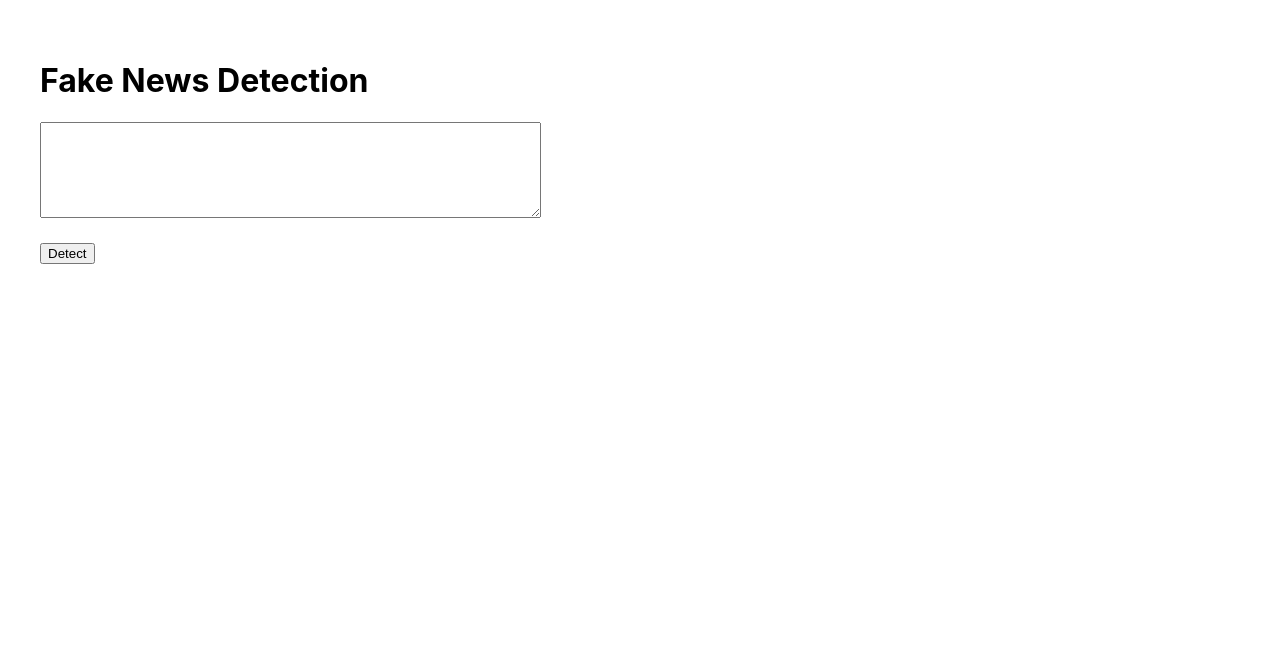
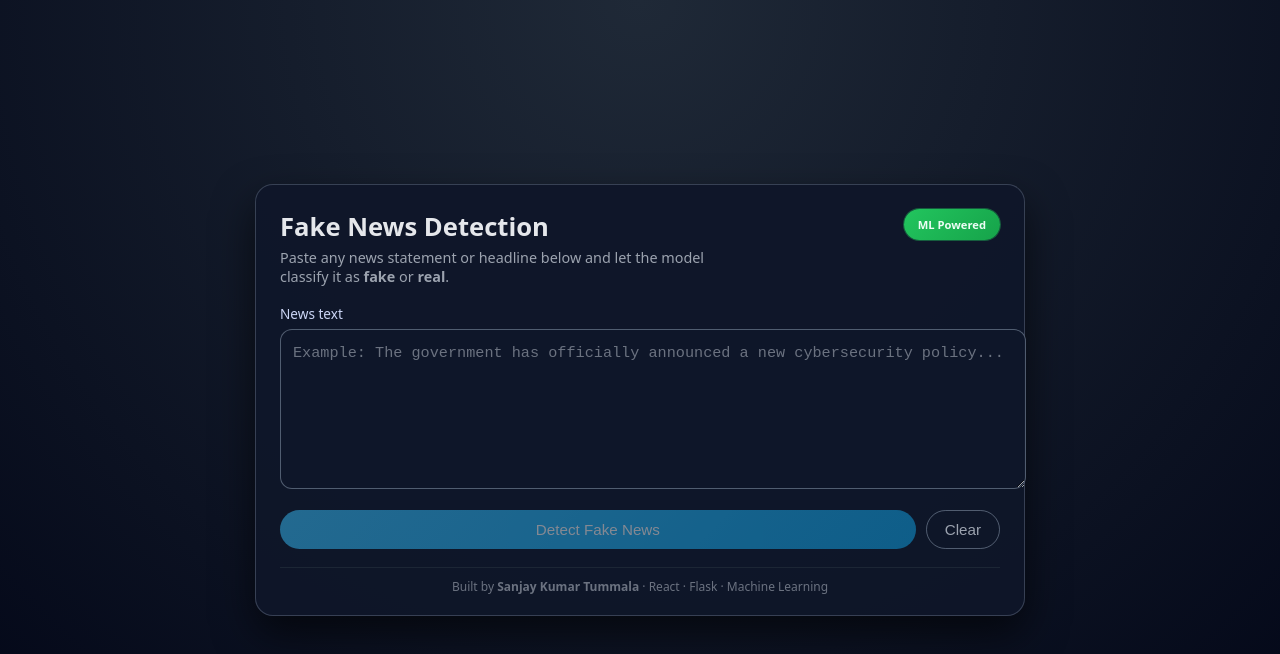
Before and after one commit to SanjayTummala/Fakenews-Detection-frontend, a React (Create React App) app: page / in a window 1280 px wide. Shown: the top 654 px of the page. Built offline with nearby package versions, Linux system fonts and the light colour scheme; no server answers.

Commit message:
Improved UI for fake news detector

```diff
--- a/src/App.css
+++ b/src/App.css
@@ -1,38 +1,284 @@
-.App {
-  text-align: center;
+/* Full-page background */
+.app {
+  min-height: 100vh;
+  margin: 0;
+  padding: 0;
+  background: radial-gradient(circle at top, #1f2937, #020617);
+  display: flex;
+  align-items: center;
+  justify-content: center;
+  font-family: system-ui, -apple-system, BlinkMacSystemFont, "Segoe UI",
+    sans-serif;
+  color: #e5e7eb;
 }
 
-.App-logo {
-  height: 40vmin;
-  pointer-events: none;
+/* Dark overlay for depth */
+.app-overlay {
+  width: 100%;
+  padding: 24px;
 }
 
-@media (prefers-reduced-motion: no-preference) {
-  .App-logo {
-    animation: App-logo-spin infinite 20s linear;
-  }
+/* Main card */
+.card {
+  max-width: 720px;
+  margin: 0 auto;
+  background: rgba(15, 23, 42, 0.95);
+  border-radius: 18px;
+  box-shadow: 0 18px 40px rgba(0, 0, 0, 0.6);
+  padding: 24px 24px 20px;
+  border: 1px solid rgba(148, 163, 184, 0.3);
 }
 
-.App-header {
-  background-color: #282c34;
-  min-height: 100vh;
+/* Header */
+.card-header {
   display: flex;
-  flex-direction: column;
+  justify-content: space-between;
+  align-items: flex-start;
+  gap: 16px;
+  margin-bottom: 18px;
+}
+
+.card-header h1 {
+  font-size: 1.6rem;
+  margin: 0 0 4px;
+}
+
+.subtitle {
+  margin: 0;
+  font-size: 0.9rem;
+  color: #9ca3af;
+  max-width: 460px;
+}
+
+/* Badge */
+.badge {
+  background: linear-gradient(135deg, #22c55e, #16a34a);
+  color: #ecfdf5;
+  padding: 8px 14px;
+  border-radius: 999px;
+  font-size: 0.7rem;
+  font-weight: 600;
+  white-space: nowrap;
+  box-shadow: 0 0 0 1px rgba(34, 197, 94, 0.4);
+}
+
+/* Label + textarea */
+.form-group {
+  margin-top: 12px;
+}
+
+.label {
+  display: block;
+  font-size: 0.85rem;
+  margin-bottom: 6px;
+  color: #cbd5f5;
+}
+
+.textarea {
+  width: 100%;
+  resize: vertical;
+  min-height: 130px;
+  max-height: 260px;
+  padding: 14px 12px;
+  border-radius: 12px;
+  border: 1px solid rgba(148, 163, 184, 0.5);
+  background: rgba(15, 23, 42, 0.9);
+  color: #e5e7eb;
+  font-size: 0.95rem;
+  outline: none;
+  transition: border 0.15s ease, box-shadow 0.15s ease, background 0.15s ease;
+}
+
+.textarea::placeholder {
+  color: #6b7280;
+}
+
+.textarea:focus {
+  border-color: #38bdf8;
+  box-shadow: 0 0 0 1px rgba(56, 189, 248, 0.6);
+  background: rgba(15, 23, 42, 1);
+}
+
+/* Buttons */
+.actions {
+  margin-top: 16px;
+  display: flex;
+  gap: 10px;
+  flex-wrap: wrap;
+}
+
+.btn {
+  border-radius: 999px;
+  padding: 10px 18px;
+  font-size: 0.95rem;
+  border: none;
+  cursor: pointer;
+  font-weight: 500;
+  display: inline-flex;
   align-items: center;
   justify-content: center;
-  font-size: calc(10px + 2vmin);
-  color: white;
+  gap: 6px;
+  transition: background 0.18s ease, transform 0.1s ease, opacity 0.15s ease;
 }
 
-.App-link {
-  color: #61dafb;
+.btn.primary {
+  background: linear-gradient(135deg, #38bdf8, #0ea5e9);
+  color: #f9fafb;
+  flex: 1;
 }
 
-@keyframes App-logo-spin {
-  from {
-    transform: rotate(0deg);
-  }
+.btn.primary:hover:not(:disabled) {
+  background: linear-gradient(135deg, #0ea5e9, #0284c7);
+  transform: translateY(-1px);
+}
+
+.btn.ghost {
+  background: transparent;
+  color: #9ca3af;
+  border: 1px solid rgba(148, 163, 184, 0.5);
+}
+
+.btn.ghost:hover:not(:disabled) {
+  background: rgba(30, 64, 175, 0.35);
+  color: #e5e7eb;
+}
+
+.btn:disabled {
+  opacity: 0.5;
+  cursor: default;
+}
+
+/* Loading spinner */
+.spinner-wrapper {
+  display: inline-flex;
+  align-items: center;
+  gap: 8px;
+}
+
+.spinner {
+  width: 14px;
+  height: 14px;
+  border-radius: 999px;
+  border: 2px solid rgba(248, 250, 252, 0.3);
+  border-top-color: #f9fafb;
+  animation: spin 0.6s linear infinite;
+}
+
+@keyframes spin {
   to {
     transform: rotate(360deg);
   }
 }
+
+/* Result box */
+.result-box {
+  margin-top: 18px;
+  padding: 14px 14px 10px;
+  border-radius: 14px;
+  border: 1px solid rgba(148, 163, 184, 0.4);
+  background: radial-gradient(circle at top left, #0f172a, #020617);
+  animation: fadeIn 0.25s ease-out;
+}
+
+.result-box.fake {
+  border-color: rgba(248, 113, 113, 0.9);
+  background: radial-gradient(circle at top left, #450a0a, #111827);
+}
+
+.result-box.real {
+  border-color: rgba(52, 211, 153, 0.9);
+  background: radial-gradient(circle at top left, #022c22, #020617);
+}
+
+.result-header {
+  display: flex;
+  justify-content: space-between;
+  align-items: center;
+  margin-bottom: 4px;
+}
+
+.pill {
+  display: inline-flex;
+  align-items: center;
+  padding: 4px 10px;
+  border-radius: 999px;
+  font-size: 0.7rem;
+  font-weight: 600;
+  text-transform: uppercase;
+  letter-spacing: 0.06em;
+  background: rgba(15, 23, 42, 0.9);
+  color: #e5e7eb;
+  border: 1px solid rgba(148, 163, 184, 0.6);
+}
+
+.result-box.fake .pill {
+  background: rgba(127, 29, 29, 0.8);
+  border-color: rgba(248, 113, 113, 0.9);
+  color: #fee2e2;
+}
+
+.result-box.real .pill {
+  background: rgba(6, 95, 70, 0.8);
+  border-color: rgba(52, 211, 153, 0.9);
+  color: #ccfbf1;
+}
+
+.result-text {
+  margin: 4px 0 2px;
+  font-size: 0.9rem;
+}
+
+.note {
+  margin: 2px 0 0;
+  font-size: 0.78rem;
+  color: #9ca3af;
+}
+
+/* Error box */
+.error-box {
+  margin-top: 14px;
+  padding: 10px 12px;
+  border-radius: 12px;
+  border: 1px solid rgba(248, 113, 113, 0.8);
+  background: rgba(127, 29, 29, 0.8);
+  color: #fee2e2;
+  font-size: 0.85rem;
+}
+
+/* Footer */
+.footer {
+  margin-top: 18px;
+  padding-top: 10px;
+  border-top: 1px solid rgba(31, 41, 55, 0.9);
+  font-size: 0.75rem;
+  color: #6b7280;
+  text-align: center;
+}
+
+/* Animations */
+@keyframes fadeIn {
+  from {
+    opacity: 0;
+    transform: translateY(6px);
+  }
+  to {
+    opacity: 1;
+    transform: translateY(0);
+  }
+}
+
+/* Responsive */
+@media (max-width: 640px) {
+  .card {
+    padding: 18px 16px 14px;
+  }
+
+  .card-header {
+    flex-direction: column;
+    align-items: flex-start;
+  }
+
+  .badge {
+    align-self: flex-start;
+  }
+}
--- a/src/App.js
+++ b/src/App.js
@@ -1,34 +1,140 @@
-import React, { useState } from 'react';
+import React, { useState } from "react";
+import "./App.css";
 
 function App() {
   const [text, setText] = useState("");
   const [result, setResult] = useState("");
+  const [loading, setLoading] = useState(false);
+  const [error, setError] = useState("");
 
-  const detect = async () => {
+  // Use deployed backend if available, otherwise fallback to local for development
+  const API_BASE =
+    process.env.REACT_APP_API_URL || "http://127.0.0.1:5000";
+
+  const handleDetect = async () => {
+    setError("");
+    setResult("");
+
+    if (!text.trim()) {
+      setError("Please enter some news text before detecting.");
+      return;
+    }
+
+    setLoading(true);
     try {
-      const res = await fetch(process.env.REACT_APP_API_URL + "/predict", {
+      const res = await fetch(`${API_BASE}/predict`, {
         method: "POST",
         headers: {
-          "Content-Type": "application/json"
+          "Content-Type": "application/json",
         },
-        body: JSON.stringify({ text })
+        body: JSON.stringify({ text }),
       });
 
+      if (!res.ok) {
+        throw new Error(`Server responded with ${res.status}`);
+      }
+
       const data = await res.json();
-      setResult(data.result);
-    } catch (error) {
-      console.error("Error:", error);
-      setResult("Error connecting to backend");
+      // expecting { result: "fake" } or { result: "real" }
+      setResult((data.result || "").toLowerCase());
+    } catch (err) {
+      console.error("Error:", err);
+      setError("Could not reach the detection server. Please try again.");
+    } finally {
+      setLoading(false);
     }
   };
 
+  const handleClear = () => {
+    setText("");
+    setResult("");
+    setError("");
+  };
+
+  const isFake = result === "fake";
+  const isReal = result === "real";
+
   return (
-    <div style={{ padding:40 }}>
-      <h1>Fake News Detection</h1>
-      <textarea rows={6} cols={60} value={text} onChange={e=>setText(e.target.value)} />
-      <br/><br/>
-      <button onClick={detect}>Detect</button>
-      <h2>{result}</h2>
+    <div className="app">
+      <div className="app-overlay">
+        <div className="card">
+          <header className="card-header">
+            <div>
+              <h1>Fake News Detection</h1>
+              <p className="subtitle">
+                Paste any news statement or headline below and let the model
+                classify it as <strong>fake</strong> or <strong>real</strong>.
+              </p>
+            </div>
+            <span className="badge">ML Powered</span>
+          </header>
+
+          <div className="form-group">
+            <label className="label">News text</label>
+            <textarea
+              className="textarea"
+              rows={6}
+              placeholder="Example: The government has officially announced a new cybersecurity policy..."
+              value={text}
+              onChange={(e) => setText(e.target.value)}
+            />
+          </div>
+
+          <div className="actions">
+            <button
+              className="btn primary"
+              onClick={handleDetect}
+              disabled={loading || !text.trim()}
+            >
+              {loading ? (
+                <span className="spinner-wrapper">
+                  <span className="spinner" /> Analyzing...
+                </span>
+              ) : (
+                "Detect Fake News"
+              )}
+            </button>
+            <button
+              className="btn ghost"
+              onClick={handleClear}
+              disabled={loading && !text}
+            >
+              Clear
+            </button>
+          </div>
+
+          {result && (
+            <div
+              className={
+                "result-box " + (isFake ? "fake" : isReal ? "real" : "")
+              }
+            >
+              <div className="result-header">
+                <span className="pill">
+                  {isFake ? "Fake News" : isReal ? "Real News" : "Result"}
+                </span>
+              </div>
+              <p className="result-text">
+                This statement has been classified as{" "}
+                <strong>{result.toUpperCase()}</strong> by the model.
+              </p>
+              <p className="note">
+                ⚠️ Note: This is a machine learning prediction and may not be
+                100% accurate.
+              </p>
+            </div>
+          )}
+
+          {error && <div className="error-box">{error}</div>}
+
+          <footer className="footer">
+            <span>
+              Built by <strong>Sanjay Kumar Tummala</strong> · React · Flask ·
+              Machine Learning
+            </span>
+          </footer>
+        </div>
+      </div>
     </div>
   );
 }
```
